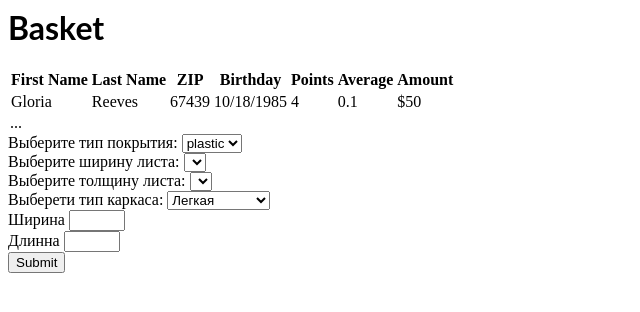
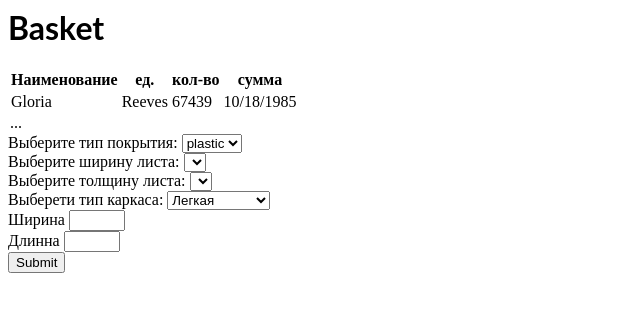
Before and after one commit to aleksei-gazov/calk, a React (Create React App) app: page / in a window 1280 px wide. Shown: the top 312 px of the page, without its empty margins (0-640 px from the left). Built offline with nearby package versions, Linux system fonts and the light colour scheme.

Commit message:
2 files modified, 2 added

```diff
--- a/Basket.tsx
+++ b/Basket.tsx
@@ -7,13 +7,10 @@ const Basket = () => {
            <table >
 	<thead>
 		<tr>
-			<th>First Name</th>
-			<th>Last Name</th>
-			<th>ZIP</th>
-			<th>Birthday</th>
-			<th>Points</th>
-			<th>Average</th>
-			<th>Amount</th>
+			<th>Наименование</th>
+			<th>ед.</th>
+			<th>кол-во</th>
+			<th>сумма</th>
 		</tr>
 	</thead>
 	<tbody>
@@ -22,9 +19,6 @@ const Basket = () => {
 			<td>Reeves</td>
 			<td>67439</td>
 			<td>10/18/1985</td>
-			<td>4</td>
-			<td>0.1</td>
-			<td>$50</td>
 		</tr>
 		...
 	</tbody>
--- a/DataInput.tsx
+++ b/DataInput.tsx
@@ -43,7 +43,7 @@ console.log(materiallFilter)
        <form onSubmit={handleSubmit(onSubmit)}>
        <div>
 <label>Выберите ширину листа:   </label>
-<select  {...register('width')}>
+<select  {...register('sheetWidth')}>
 {data.map(i=> {
   if(i.material === materiallFilter) {
     return (
```
Also changed, not shown: totalReducer.ts (added, +22 -0 lines), utils/frame.ts (added, +18 -0 lines).
